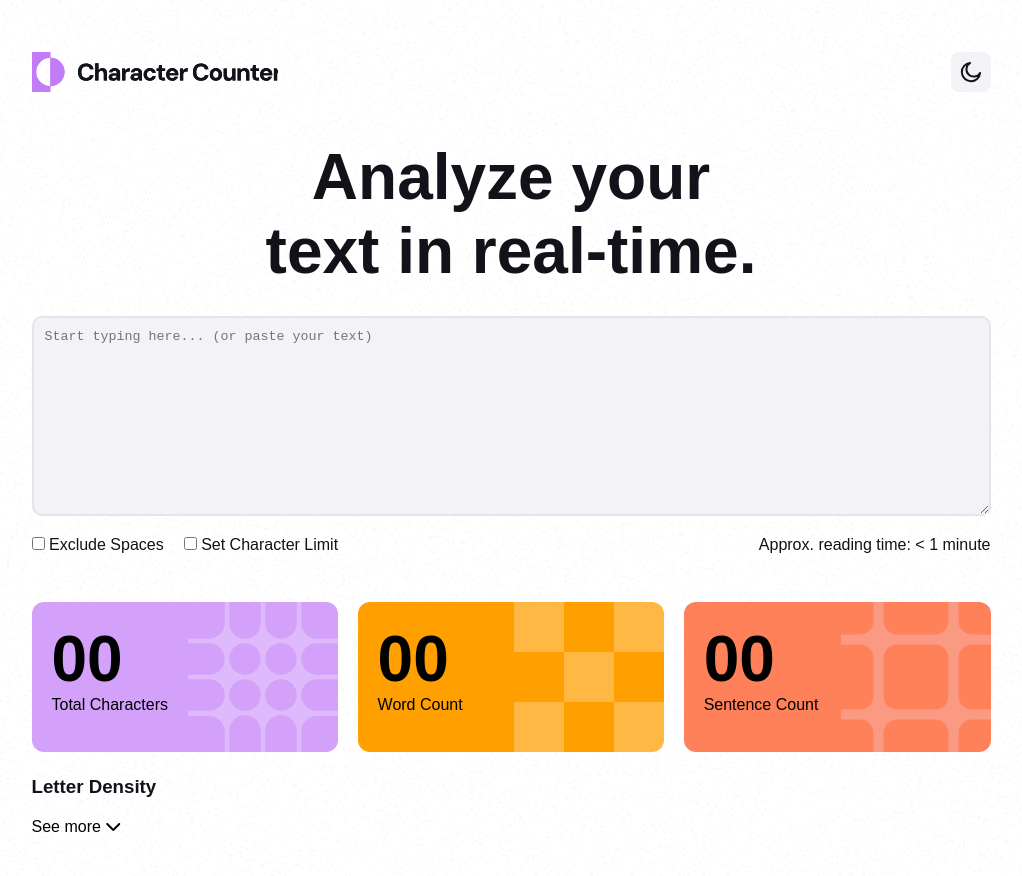
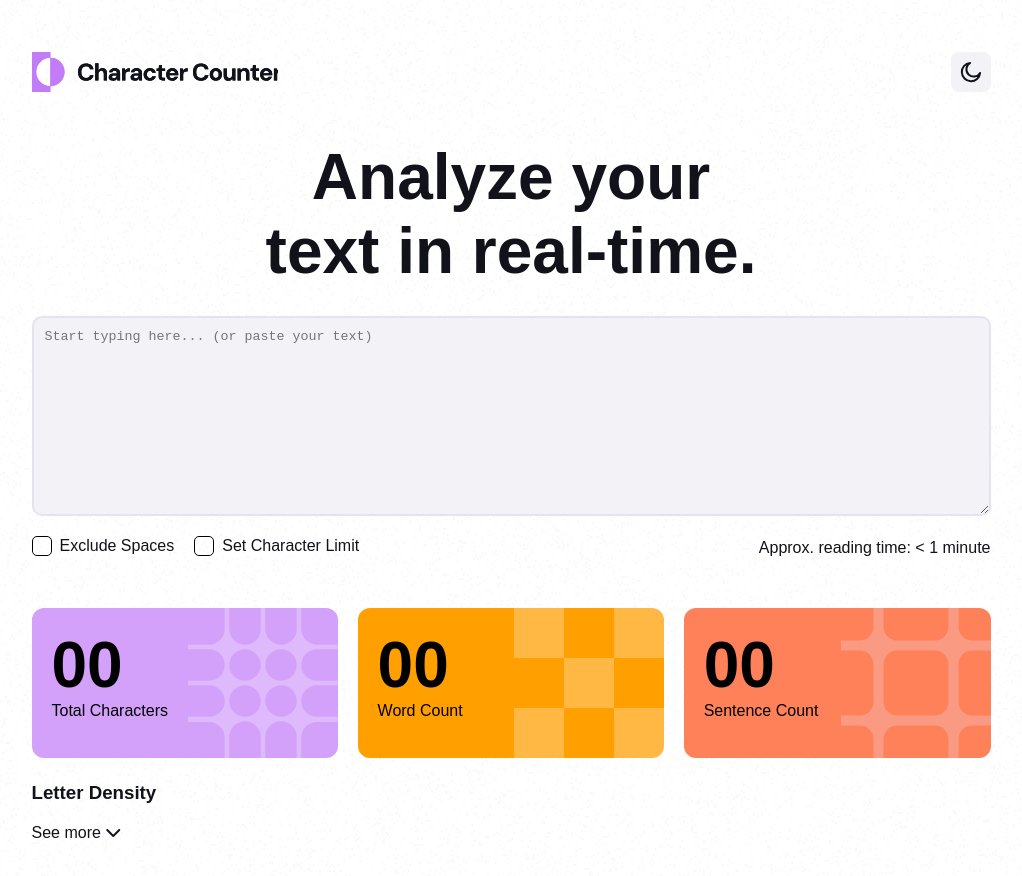
Before and after one commit to Proc3ssa/lab1-GTP, a plain HTML site: page index.html in a window 1280 px wide. Shown: the whole page, without its empty margins (129-1151 px from the left). Drawn offline with Linux system fonts and the light colour scheme.

Commit message:
fix: Fix custom checkbox

```diff
--- a/index.html
+++ b/index.html
@@ -36,13 +36,23 @@
     <div class="options disCenter">
       <div class="excSpaces">
         <div class="">
-        <input type="checkbox" id="excSpaces">
-        <label for="excSpaces">Exclude Spaces</label>
+
+          <label class="custom-checkbox">
+            <input type="checkbox" />
+            <span class="checkmark"></span>
+            Exclude Spaces
+          </label>
+
+
         </div>
 
         <div>
-        <input type="checkbox" id="count" class="leftSmall">
-        <label for="count">Set Character Limit</label>
+          <label class="custom-checkbox leftsmall">
+            <input type="checkbox" />
+            <span class="checkmark"></span>
+            Set Character Limit
+          </label>
+
         <input type="number" id="limit" style="display: none;">
         </div>
       </div>
--- a/style.css
+++ b/style.css
@@ -177,10 +177,61 @@
     border:1px solid red;
    }
 
-   input[type="checkbox"]:hover{
-    border: 2px solid rgba(194, 124, 248);
-    outline: none;
-   }
+   .custom-checkbox {
+    display: inline-flex;
+    align-items: center;
+    cursor: pointer;
+    font-family: sans-serif;
+    padding-right: 20px;
+  }
+
+  .custom-checkbox input {
+    display: none;
+  }
+
+  .checkmark {
+    width: 20px;
+    height: 20px;
+    border: 1px solid black;
+    border-radius: 5px;
+    display: inline-block;
+    margin-right: 8px;
+    position: relative;
+    box-sizing: border-box;
+    transition: all 0.2s ease;
+  }
+
+
+  .custom-checkbox:hover .checkmark {
+    border: 2px solid var(--purple-500);
+  }
+
+
+  .custom-checkbox input:checked + .checkmark {
+    background-color: var(--purple-500);
+    border: 2px solid var(--purple-500);
+    box-shadow: 0 0 0 2px white, 0 0 0 4px var(--purple-500);
+  }
+
+
+  .checkmark::after {
+    content: "";
+    position: absolute;
+    display: none;
+  }
+
+  .custom-checkbox input:checked + .checkmark::after {
+    display: block;
+    left: 6px;
+    top: 2px;
+    width: 5px;
+    height: 10px;
+    border: solid white;
+    border-width: 0 2px 2px 0;
+    transform: rotate(45deg);
+  }
+
+
    .alert{
     color: var(--orange-800);
     align-content: center;
```
